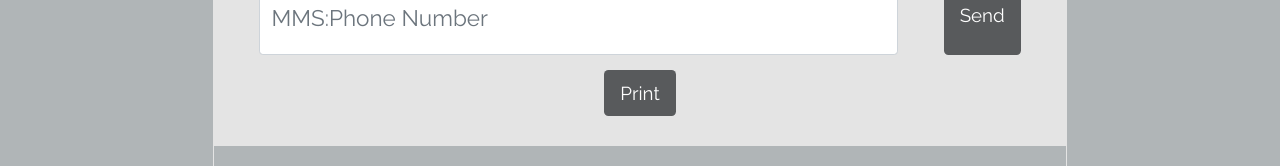
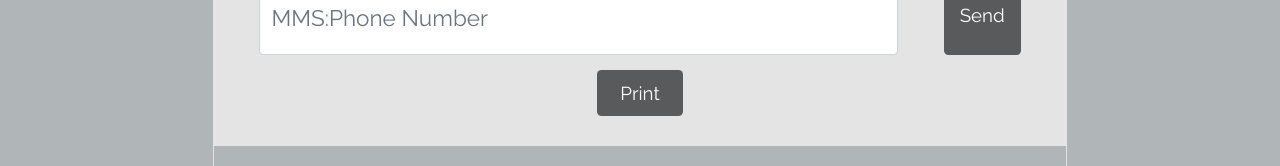
Before and after one commit to Muhammad-Afzaal786/klar, a React (Create React App) app: page /instruction in a window 1280 px wide. Shown: the part 435-601 px from the top of the page. Built offline with nearby package versions, Linux system fonts and the light colour scheme.

Commit message:
changes-All-Settings

```diff
--- a/src/components/Pinstruction/Instruction.jsx
+++ b/src/components/Pinstruction/Instruction.jsx
@@ -37,7 +37,7 @@ function Instruction() {
                   <button className="btn btn-lg blue_btn">Send</button>
                 </div>
                <Link to="/progress">
-               <button className="btn btn-lg blue_btn">Print</button>
+               <button className="btn btn-lg blue_btn px-4">Print</button>
                </Link>
               </div>
             </div>
```
